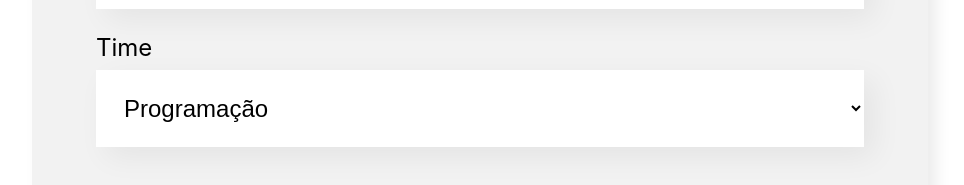
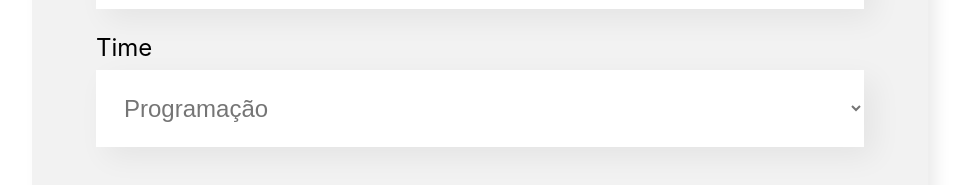
Before and after one commit to GuiLxP/Organo, a JavaScript app: page / in a window 1280 px wide. Shown: the part 1065-1250 px from the top of the page, without its empty margins (160-1124 px from the left). Built offline with nearby package versions, Linux system fonts and the light colour scheme; the HTML template or start-up script is replaced by a standard one.

Commit message:
Estilizando o option.

```diff
--- a/src/componentes/ListaSuspensa/ListaSuspensa.css
+++ b/src/componentes/ListaSuspensa/ListaSuspensa.css
@@ -12,4 +12,5 @@
 	font-size: 24px;
 	padding: 24px;
 	box-sizing: border-box;
+	color: #757575;
 }
```
